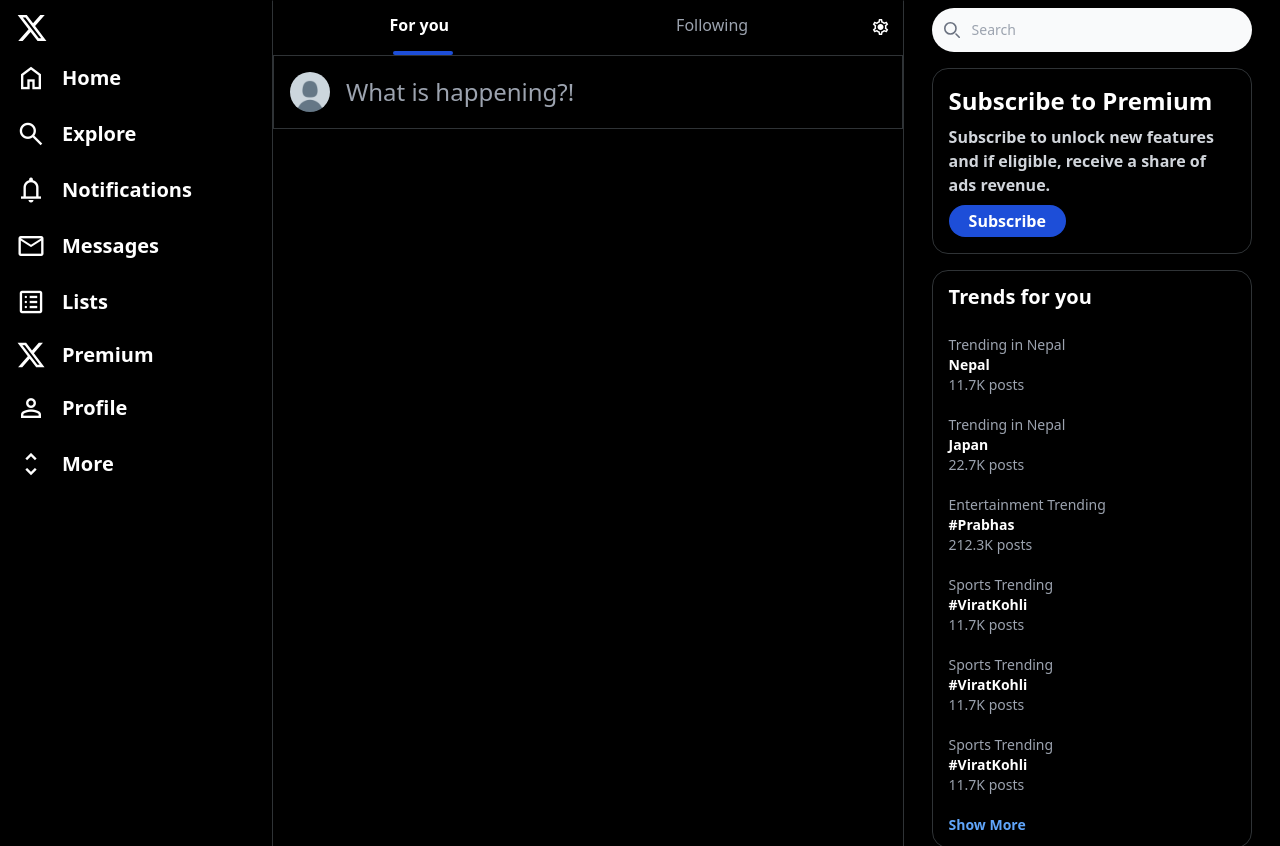
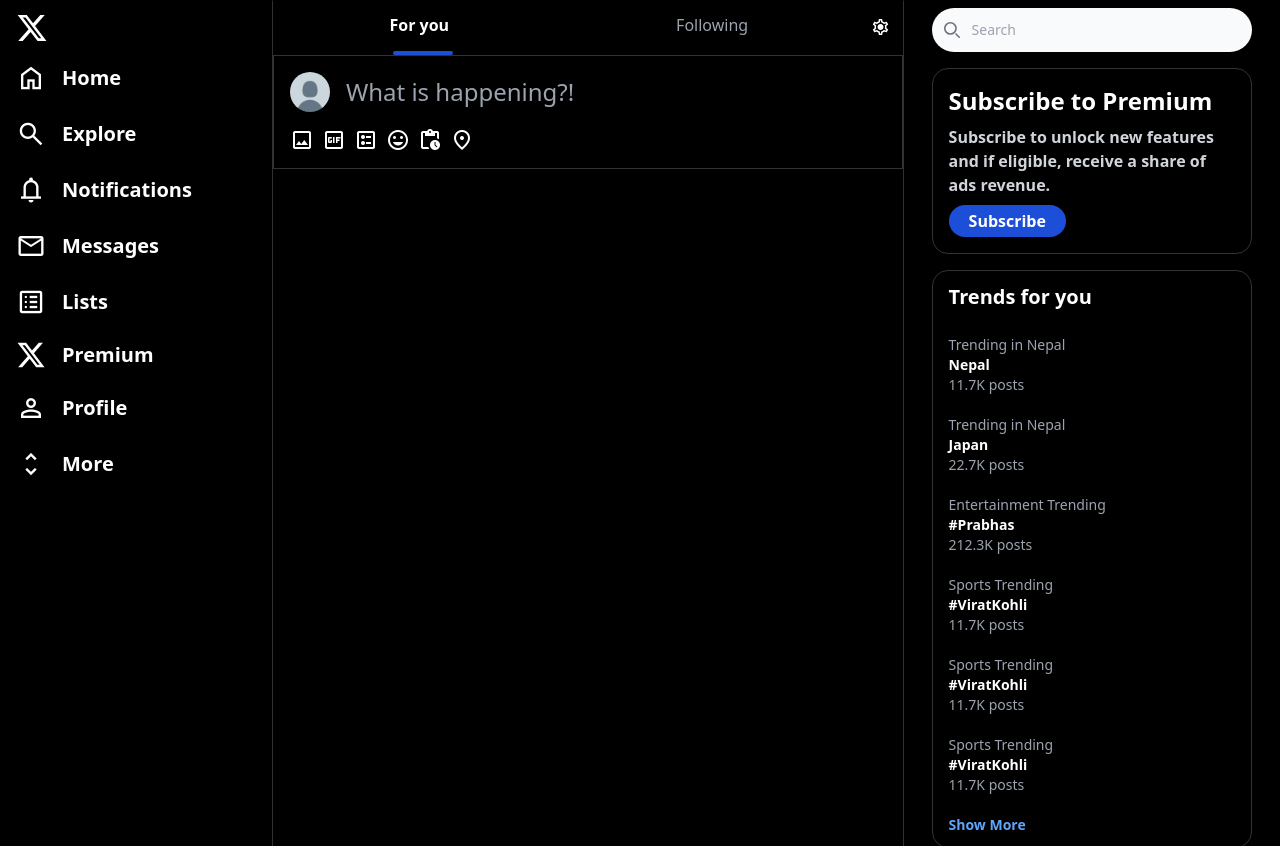
Before and after one commit to Rowel-Maharjan/Twitter-clone-Tailwind-CSS-, a website: page index.html in a window 1280 px wide. Shown: the top 846 px of the page. Drawn offline with nearby package versions, Linux system fonts and the light colour scheme.

Commit message:
Middle added

```diff
--- a/index.html
+++ b/index.html
@@ -75,15 +75,39 @@
                 <div class="absolute w-[60px] bg-blue-700 h-1 bottom-0 left-[19%] rounded-sm"></div>
                 <div class="left w-1/2 text-center p-3 font-bold cursor-pointer hover:bg-[#1d1e1f]">For you</div>
                 <div class="right w-1/2 text-center p-3 text-gray-400 cursor-pointer hover:bg-[#1d1e1f]">Following</div>
-                <div class="settings text-center p-3 cursor-pointer"><span class="material-symbols-outlined text-xl">settings</span>
+                <div class="settings text-center p-3 cursor-pointer"><span
+                        class="material-symbols-outlined text-xl">settings</span>
                 </div>
             </div>
 
-            <div class="happening border border-[#2f3336] p-4 flex gap-4">
-                <div class="image">
-                    <img src="/image/profile.png" class="w-10 rounded-full" alt="Image not found">
+            <div class="happening border border-[#2f3336] p-4 flex flex-col gap-4">
+                <div class="flex gap-4">
+                    <div class="image">
+                        <img src="/image/profile.png" class="w-10 rounded-full" alt="Image not found">
+                    </div>
+                    <input type="text" class="bg-transparent border-none focus:outline-none text-2xl"
+                        placeholder="What is happening?!">
                 </div>
-                <input type="text" class="bg-transparent border-none focus:outline-none text-2xl" placeholder="What is happening?!">
+                <div class="blueicons flex gap-2">
+                    <span class="material-symbols-outlined">
+                        image
+                    </span>
+                    <span class="material-symbols-outlined">
+                        gif_box
+                    </span>
+                    <span class="material-symbols-outlined">
+                        ballot
+                    </span>
+                    <span class="material-symbols-outlined">
+                        mood
+                    </span>
+                    <span class="material-symbols-outlined">
+                        pending_actions
+                    </span>
+                    <span class="material-symbols-outlined">
+                        location_on
+                    </span>
+                </div>
             </div>
         </div>
 
```
Also changed, not shown: image/wrestling.jpg (deleted).
